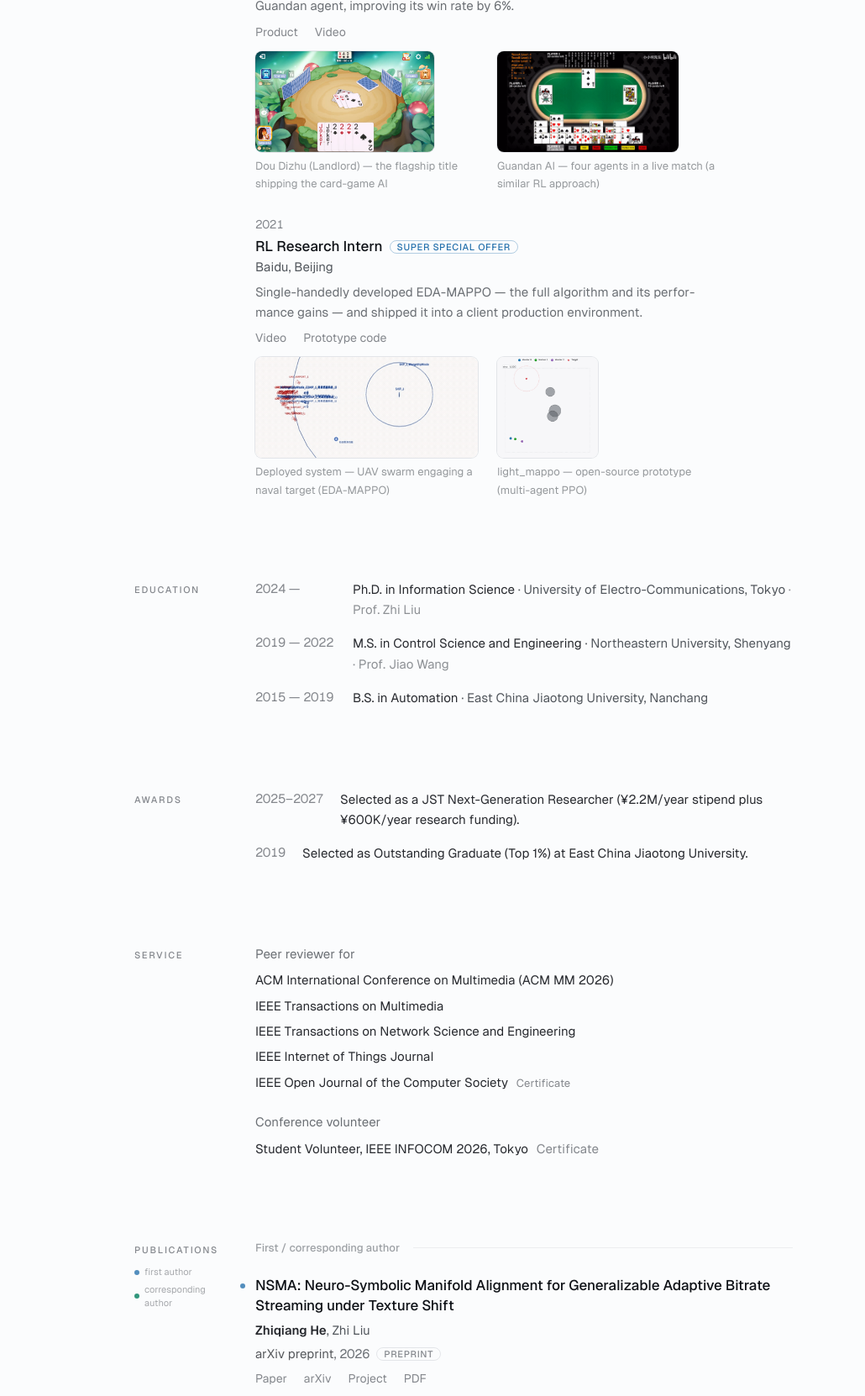
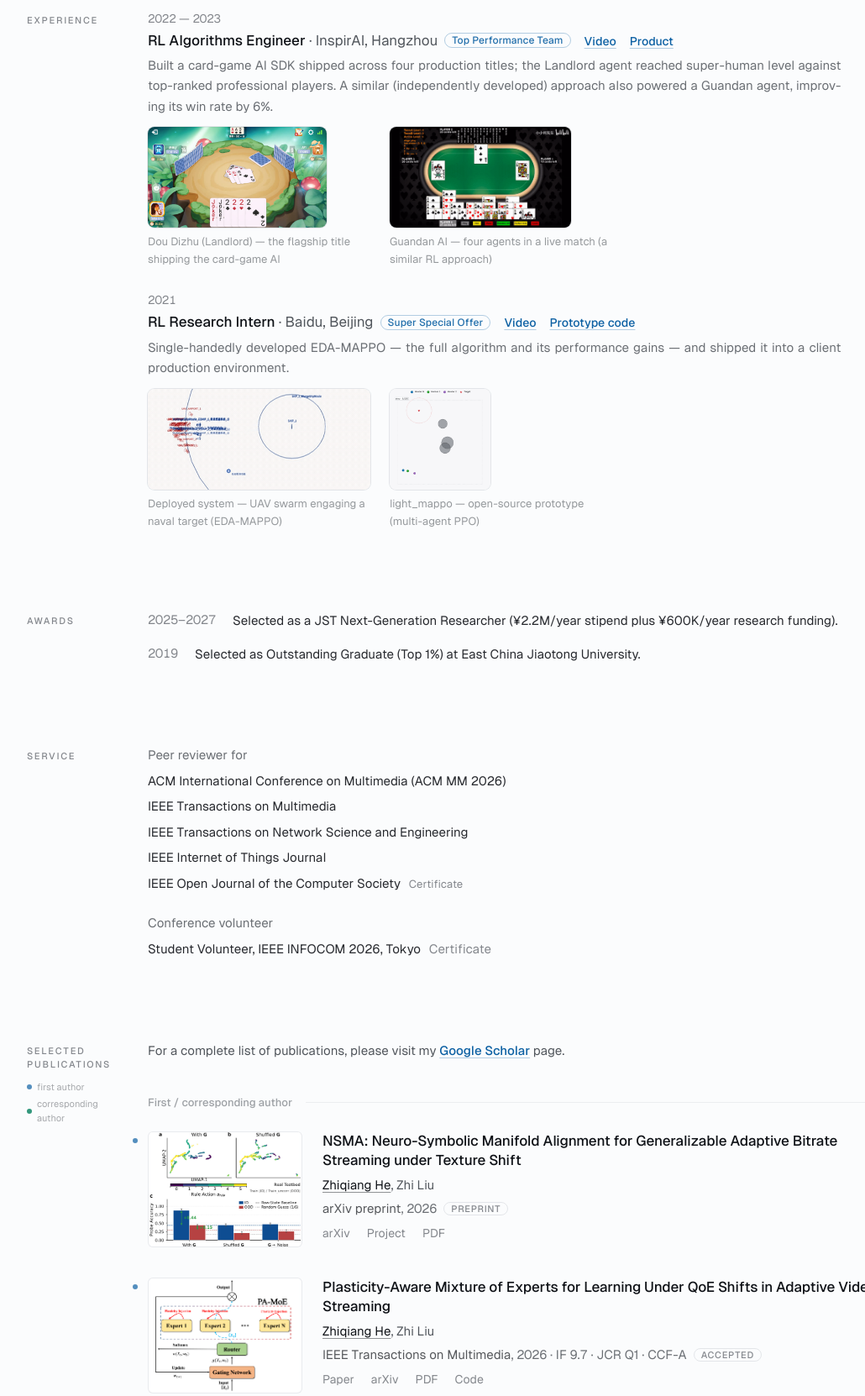
Before and after one commit to tinyzqh/tinyzqh.github.io, an Astro site: page / in a window 1280 px wide. Shown: the part 611-2273 px from the top of the page at 84% size, without its empty margins (88-1118 px from the left). Built offline with nearby package versions, Linux system fonts and the light colour scheme; Astro itself is replaced by a stand-in of ours.

Commit message:
Widen the homepage and rework the intro, following yaqi-xie.me
The container was 52rem and paragraphs were capped at 46-52ch, leaving the text
column far narrower than the reference site. Widen to 68rem and lift the caps so
publication entries get ~690px of text, roughly matching it.

Fold Education into the opening paragraphs — degrees, advisors and the research
interest read better as prose than as a list — and drop the standalone section.
Label the intro "About" so it matches every other block. Advisors link out as
they already do on the CV.

Publications becomes "Selected Publications" with a pointer to Google Scholar.
Show thumbnails beside each entry, mark my own name with an underline rather
than bold, and skip the Paper link when it just repeats the arXiv one.

In Experience, fold the org and the demo links onto the role line, and stop
shouting the honour badge in all caps.

Co-Authored-By: Claude Opus 5 <noreply@anthropic.com>

```diff
--- a/src/components/Footer.astro
+++ b/src/components/Footer.astro
@@ -3,7 +3,7 @@ const year = new Date().getFullYear();
 ---
 
 <footer class="mt-28">
-  <div class="mx-auto max-w-[52rem] px-6 pb-16">
+  <div class="mx-auto max-w-[68rem] px-6 pb-16">
     <div class="grid gap-x-10 gap-y-3 border-t border-border/40 pt-6 sm:grid-cols-[6.5rem_minmax(0,1fr)]">
       <span></span>
       <p class="text-[0.875rem] text-muted/70">
--- a/src/pages/cv.astro
+++ b/src/pages/cv.astro
@@ -127,7 +127,7 @@ const pubs = (await getCollection('publications')).sort((a, b) => {
                 <p class="mt-1 text-muted">
                   {p.data.authors.map((a, idx) => (
                     <>
-                      <span class={a.me ? 'text-fg' : ''}>{a.name}</span>{a.corresponding && <sup class="text-accent">*</sup>}{idx < p.data.authors.length - 1 ? ', ' : ''}
+                      <span class={a.me ? 'text-fg underline decoration-fg/45 underline-offset-[3px]' : ''}>{a.name}</span>{a.corresponding && <sup class="text-accent">*</sup>}{idx < p.data.authors.length - 1 ? ', ' : ''}
                     </>
                   ))}
                 </p>
--- a/src/pages/index.astro
+++ b/src/pages/index.astro
@@ -61,12 +61,6 @@ const experience = [
   },
 ];
 
-const education = [
-  { period: '2024 —', degree: 'Ph.D. in Information Science', org: 'University of Electro-Communications, Tokyo', advisor: 'Prof. Zhi Liu' },
-  { period: '2019 — 2022', degree: 'M.S. in Control Science and Engineering', org: 'Northeastern University, Shenyang', advisor: 'Prof. Jiao Wang' },
-  { period: '2015 — 2019', degree: 'B.S. in Automation', org: 'East China Jiaotong University, Nanchang', advisor: null },
-];
-
 const service: { name: string; cert?: string }[] = [
   { name: 'ACM International Conference on Multimedia (ACM MM 2026)' },
   { name: 'IEEE Transactions on Multimedia' },
@@ -77,12 +71,17 @@ const service: { name: string; cert?: string }[] = [
 
 const links = [
   { href: '#publications', label: 'Publications' },
+  { href: '/resources', label: 'Resources' },
   { href: 'mailto:tinyzqh@gmail.com', label: 'Email' },
   { href: 'https://scholar.google.com.hk/citations?hl=zh-CN&user=v6o0Dz8AAAAJ', label: 'Google Scholar' },
   { href: 'https://github.com/tinyzqh', label: 'GitHub' },
   { href: 'https://www.zhihu.com/people/zhiqianghe', label: 'Zhihu' },
   { href: '/cv', label: 'CV' },
 ];
+
+// A link sitting inside running text — coloured and weighted so it reads as one
+const inlineLink =
+  'font-medium text-accent underline decoration-accent/30 underline-offset-[3px] transition-colors duration-200 hover:text-accent-hover hover:decoration-accent/70';
 
 // Quiet by default, underline emerges on hover — keeps dense link rows calm
 const link =
@@ -100,10 +99,11 @@ const label =
   title="Zhiqiang He"
   description="Zhiqiang He (何志强) — Ph.D. researcher at the University of Electro-Communications, Tokyo, working on reinforcement learning. Publications, experience, awards, and academic service."
 >
-  <div class="mx-auto max-w-[52rem] px-6 py-20 sm:py-28">
+  <div class="mx-auto max-w-[68rem] px-6 py-20 sm:py-28">
     <!-- Identity -->
     <header class={row}>
       <div class="sm:pt-1">
+        <h2 class={`${label} mb-3`}>About</h2>
         <img
           src="/images/tinyzqh.jpg"
           alt="Zhiqiang He"
@@ -119,11 +119,28 @@ const label =
           Zhiqiang He <span lang="zh" class="font-normal text-muted">何志强</span>
         </h1>
 
-        <p class="mt-4 max-w-[46ch] text-justify hyphens-auto text-[1.0625rem] leading-[1.7] text-fg/90">
-          Ph.D. Researcher at the University of Electro-Communications, Tokyo, working on
-          reinforcement learning. Previously an RL engineer at InspirAI and a research
-          intern at Baidu.
+        <div class="mt-4 max-w-[72ch] space-y-3 text-justify hyphens-auto text-[1.0625rem] leading-[1.7] text-fg/90">
+          <p>
+            Ph.D. researcher in Information Science at the University of Electro-Communications,
+            Tokyo, advised by
+            <a href="https://scholar.google.com/citations?user=95oIprAAAAAJ&hl=en" class={inlineLink} target="_blank" rel="noopener">Prof. Zhi Liu</a>.
+            What I care about is how AI can interact directly with the real world — not an
+            agent that scores well inside a simulator, but one that still works when it meets
+            real users, real networks, and real hardware.
           </p>
+
+          <p>
+            Before that I received my M.S. in Control Science and Engineering from Northeastern
+            University, Shenyang, advised by
+            <a href="http://faculty.neu.edu.cn/wangjiao/zh_CN/zhym/75393/list/index.htm" class={inlineLink} target="_blank" rel="noopener">Prof. Jiao Wang</a>.
+          </p>
+
+          <p>
+            That is also why I spent time in industry — an RL algorithms engineer at InspirAI
+            and a research intern at Baidu — where the agents I built had to leave the lab and
+            face real players and real deployments.
+          </p>
+        </div>
 
         <ul class="mt-6 flex flex-wrap gap-x-6 gap-y-2 text-[0.9375rem] text-muted">
           {links.map(({ href, label: text }) => (
@@ -141,18 +158,19 @@ const label =
         {experience.map((pos) => (
           <li>
             <p class="text-[0.875rem] tabular-nums text-muted/70">{pos.period}</p>
-            <p class="mt-1 text-[1.0625rem] font-medium leading-snug text-fg">{pos.role}{pos.honor && <span class="ml-2 whitespace-nowrap rounded-full border border-accent/30 px-2 py-px align-[0.1em] text-[0.6875rem] font-medium uppercase tracking-[0.06em] text-accent/90">{pos.honor}</span>}</p>
-            <p class="mt-0.5 text-[0.9375rem] text-muted">{pos.org}</p>
+            <p class="mt-1 flex flex-wrap items-baseline gap-x-4 gap-y-1 text-[1.0625rem] font-medium leading-snug text-fg">
+              <span>{pos.role}<span class="font-normal text-muted"> · {pos.org}</span>{pos.honor && <span class="ml-2 whitespace-nowrap rounded-full border border-accent/30 px-2 py-px align-[0.1em] text-[0.75rem] font-medium tracking-[0.01em] text-accent/90">{pos.honor}</span>}</span>
+              {(pos.video || pos.code || pos.product) && (
+                <span class="flex flex-wrap gap-x-4 gap-y-1 text-[0.875rem]">
+                  {pos.video && <a href={pos.video} class={inlineLink} target="_blank" rel="noopener">Video</a>}
+                  {pos.product && <a href={pos.product} class={inlineLink} target="_blank" rel="noopener">Product</a>}
+                  {pos.code && <a href={pos.code} class={inlineLink} target="_blank" rel="noopener">Prototype code</a>}
+                </span>
+              )}
+            </p>
             {pos.detail && (
-              <p class="mt-1.5 max-w-[52ch] text-justify hyphens-auto text-[0.9375rem] leading-relaxed text-muted/85">
+              <p class="mt-1.5 max-w-[82ch] text-justify hyphens-auto text-[0.9375rem] leading-relaxed text-muted/85">
                 {pos.detail}
-              </p>
-            )}
-            {(pos.video || pos.code || pos.product) && (
-              <p class="mt-2 flex flex-wrap gap-x-5 gap-y-1 text-[0.875rem] text-muted/70">
-                {pos.product && <a href={pos.product} class={`${link} hover:text-fg`} target="_blank" rel="noopener">Product</a>}
-                {pos.video && <a href={pos.video} class={`${link} hover:text-fg`} target="_blank" rel="noopener">Video</a>}
-                {pos.code && <a href={pos.code} class={`${link} hover:text-fg`} target="_blank" rel="noopener">Prototype code</a>}
               </p>
             )}
             {pos.demos && (
@@ -174,22 +192,6 @@ const label =
                 ))}
               </div>
             )}
-          </li>
-        ))}
-      </ol>
-    </section>
-
-    <!-- Education -->
-    <section id="education" class={`${row} mt-24 scroll-mt-16`}>
-      <h2 class={label}>Education</h2>
-
-      <ol class="space-y-4">
-        {education.map((e) => (
-          <li class="flex flex-col gap-x-5 sm:flex-row">
-            <span class="shrink-0 text-[0.9375rem] tabular-nums text-muted/70 sm:w-[6rem]">{e.period}</span>
-            <span class="text-[0.9375rem] leading-relaxed text-fg/90">
-              {e.degree}<span class="text-muted"> · {e.org}</span>{e.advisor && <span class="text-muted/65"> · {e.advisor}</span>}
-            </span>
           </li>
         ))}
       </ol>
@@ -243,7 +245,7 @@ const label =
     <!-- Publications -->
     <section id="publications" class={`${row} mt-24 scroll-mt-16`}>
       <div>
-        <h2 class={label}>Publications</h2>
+        <h2 class={label}>Selected Publications</h2>
         <div class="mt-2.5 hidden flex-col gap-1 text-[0.6875rem] text-muted/50 sm:flex">
           <span class="flex items-center gap-1.5">
             <span class="h-1.5 w-1.5 shrink-0 rounded-full bg-accent/70"></span> first author
@@ -255,6 +257,16 @@ const label =
       </div>
 
       <div class="space-y-10">
+        <p class="text-[0.9375rem] leading-relaxed text-muted">
+          For a complete list of publications, please visit my
+          <a
+            href="https://scholar.google.com.hk/citations?hl=zh-CN&user=v6o0Dz8AAAAJ"
+            class={inlineLink}
+            target="_blank"
+            rel="noopener"
+          >Google Scholar</a> page.
+        </p>
+
         {pubGroups.map((grp) => (
           <div>
             <div class="mb-6 flex items-center gap-4">
@@ -276,6 +288,29 @@ const label =
                   : '';
                 return (
                 <li class={marker}>
+                  <div class="sm:grid sm:grid-cols-[11.5rem_minmax(0,1fr)] sm:gap-x-6">
+                    {p.data.image ? (
+                      <a
+                        href={p.data.paperUrl ?? p.data.pdf}
+                        class="mb-3 block aspect-[4/3] overflow-hidden rounded-md border border-border/50 bg-white sm:mb-0 dark:opacity-90 dark:hover:opacity-100"
+                        target="_blank"
+                        rel="noopener"
+                        tabindex="-1"
+                        aria-hidden="true"
+                      >
+                        <img
+                          src={p.data.image}
+                          alt=""
+                          loading="lazy"
+                          decoding="async"
+                          class="h-full w-full object-contain transition-opacity duration-200 hover:opacity-85"
+                        />
+                      </a>
+                    ) : (
+                      <div class="hidden sm:block"></div>
+                    )}
+
+                    <div>
                       <h3 class="text-[1.0625rem] font-medium leading-snug tracking-[-0.01em] text-fg">
                         {p.data.title}
                       </h3>
@@ -283,7 +318,7 @@ const label =
                       <p class="mt-1.5 text-[0.9375rem] leading-relaxed text-muted">
                         {p.data.authors.map((au, i) => (
                           <>
-                        <span class={au.me ? 'font-semibold text-fg/90' : ''}>{au.name}</span>{au.corresponding && <sup>*</sup>}{i < p.data.authors.length - 1 ? ', ' : ''}
+                            <span class={au.me ? 'text-fg underline decoration-fg/45 underline-offset-[3px]' : ''}>{au.name}</span>{au.corresponding && <sup>*</sup>}{i < p.data.authors.length - 1 ? ', ' : ''}
                           </>
                         ))}
                       </p>
@@ -293,12 +328,14 @@ const label =
                       </p>
 
                       <p class="mt-2 flex flex-wrap gap-x-5 gap-y-1 text-[0.875rem] text-muted/70">
-                    {p.data.paperUrl && <a href={p.data.paperUrl} class={`${link} hover:text-fg`} target="_blank" rel="noopener">Paper</a>}
+                        {p.data.paperUrl && !(p.data.arxiv && p.data.paperUrl.includes(`arxiv.org/abs/${p.data.arxiv}`)) && <a href={p.data.paperUrl} class={`${link} hover:text-fg`} target="_blank" rel="noopener">Paper</a>}
                         {p.data.arxiv && <a href={`https://arxiv.org/abs/${p.data.arxiv}`} class={`${link} hover:text-fg`} target="_blank" rel="noopener">arXiv</a>}
                         {p.data.project && <a href={p.data.project} class={`${link} hover:text-fg`} target="_blank" rel="noopener">Project</a>}
                         {p.data.pdf && <a href={p.data.pdf} class={`${link} hover:text-fg`} target="_blank" rel="noopener">PDF</a>}
                         {p.data.code && <a href={p.data.code} class={`${link} hover:text-fg`} target="_blank" rel="noopener">Code</a>}
                       </p>
+                    </div>
+                  </div>
                 </li>
                 );
               })}
```
Lines whose indentation alone changed are shown as unchanged.
